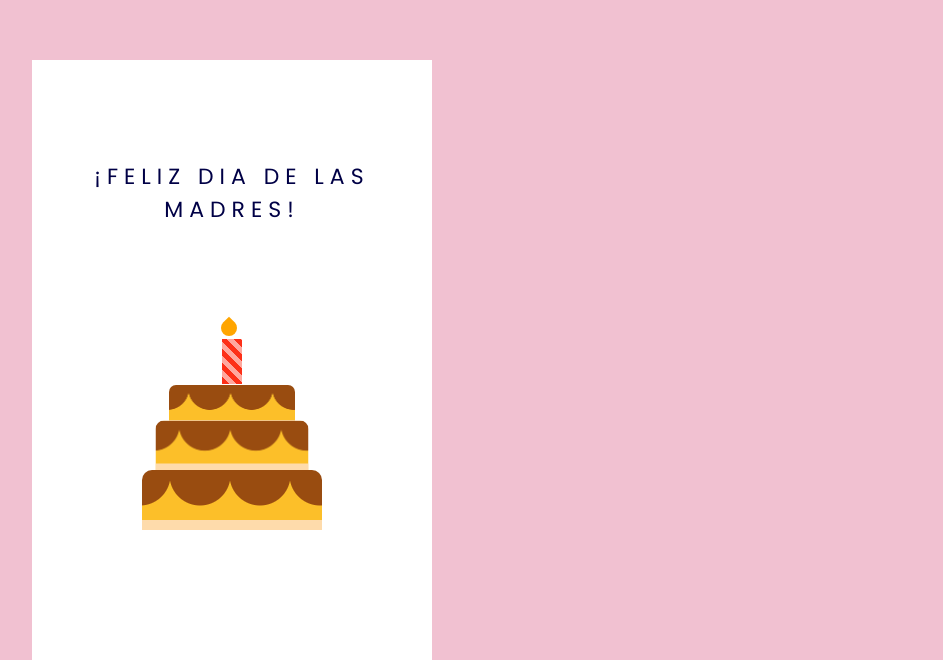
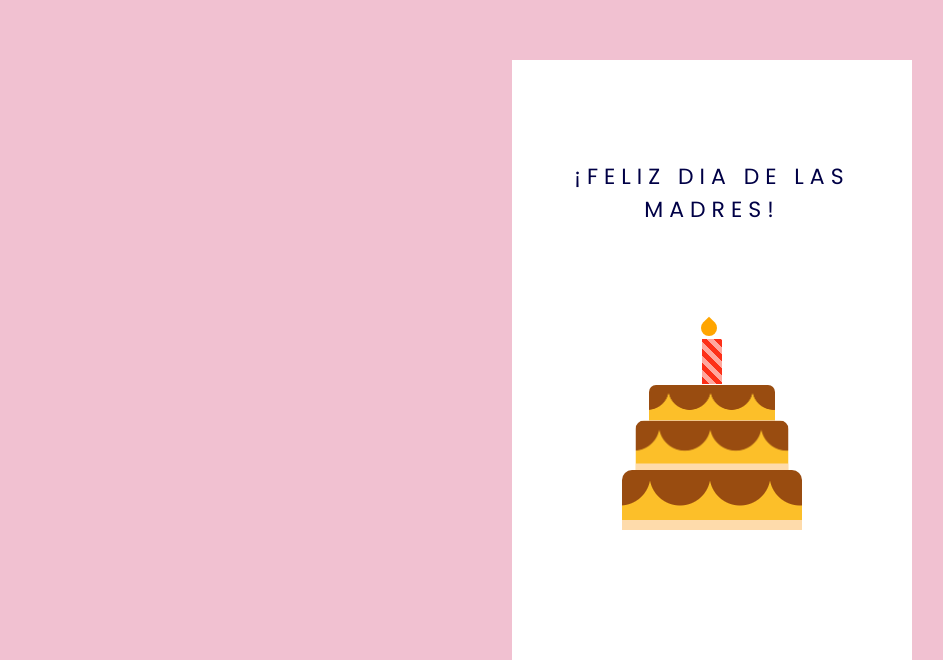
Before and after one commit to Mike-Pacheco/mtest, a plain HTML site: page nv.html in a window 1280 px wide. Shown: the part 440-1100 px from the top of the page, without its empty margins (168-1111 px from the left). Drawn offline with Linux system fonts and the light colour scheme.

Commit message:
Update nv.html

```diff
--- a/nv.html
+++ b/nv.html
@@ -20,6 +20,13 @@
 }
 body {
   background-color: #f1c1d1;
+}
+@media only screen and (min-width: 576px) {
+    body {
+        width: 320px;
+        margin-left: auto;
+        margin-right: auto;
+    }
 }
 .card {
   width: 800px;
```
